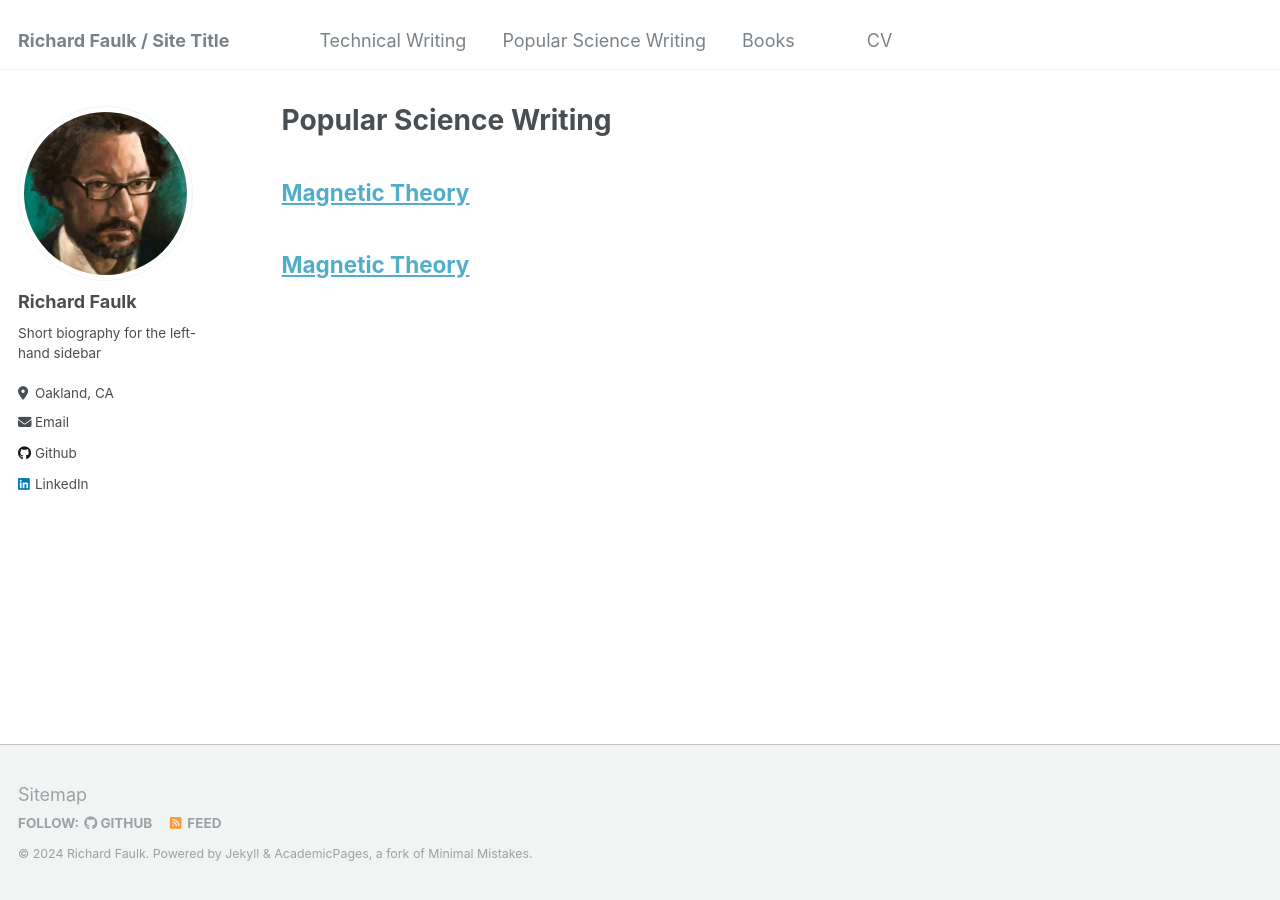
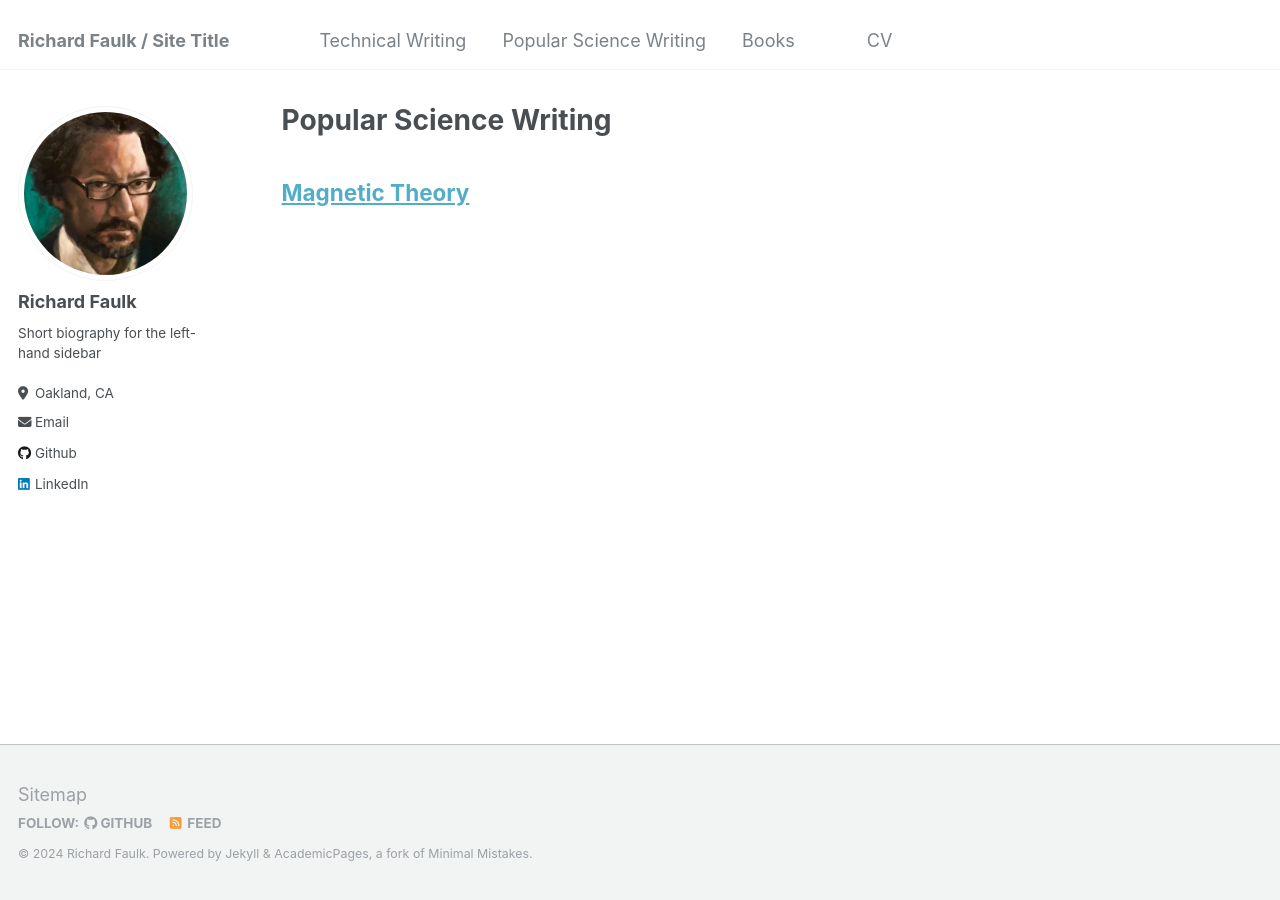
Before and after one commit to RichardKF/richardkf.github.io, a Jekyll site: the page built from _pages/popularSci.md, in a window 1280 px wide. Built offline with Jekyll 4.4.1, drawn with Linux system fonts in a browser that asks for light colours.

Commit message:
Update popularSci.md

```diff
--- a/_pages/popularSci.md
+++ b/_pages/popularSci.md
@@ -7,4 +7,3 @@ author_profile: true
 <p> </p>
 <p> </p>
 ## [Magnetic Theory](https://richardkf.github.io/popularSci/faulkMagneticTheory.pdf)
-## [Magnetic Theory](_faulkMagneticTheory.pdf)
```
